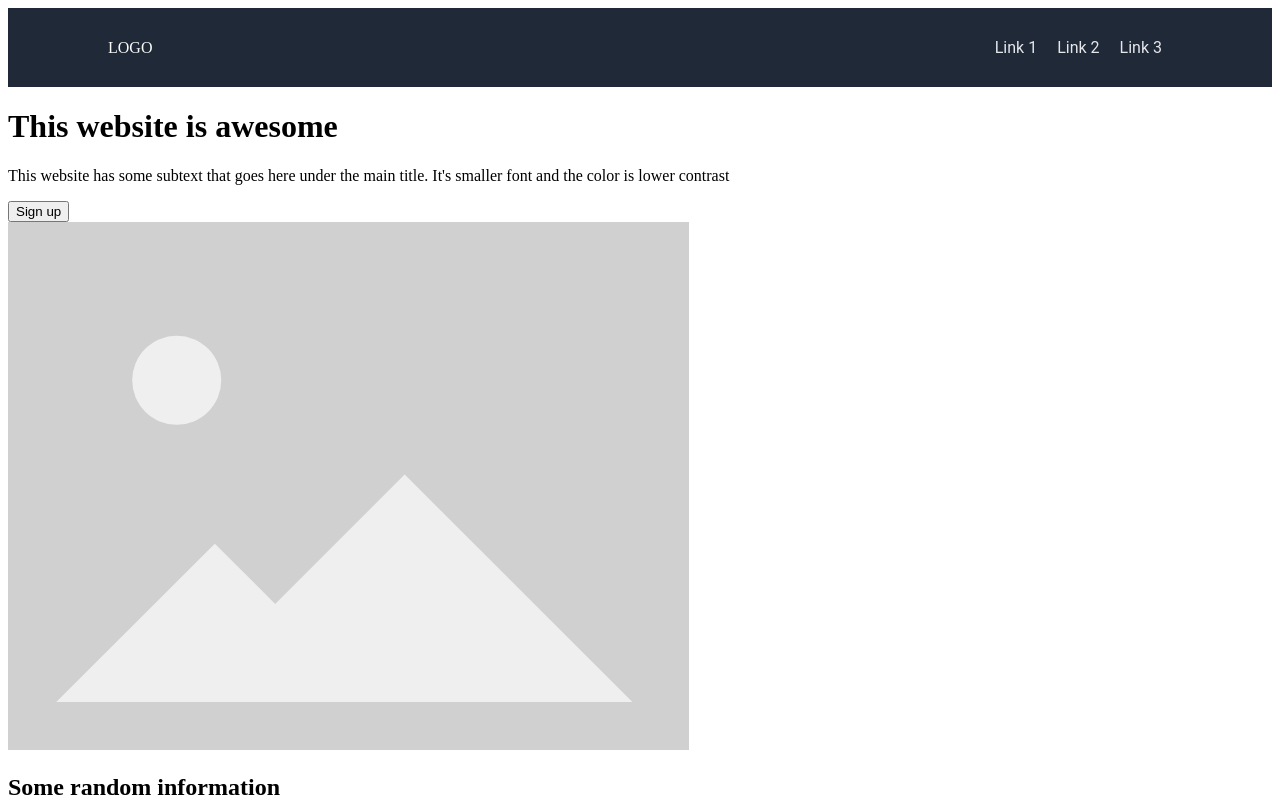
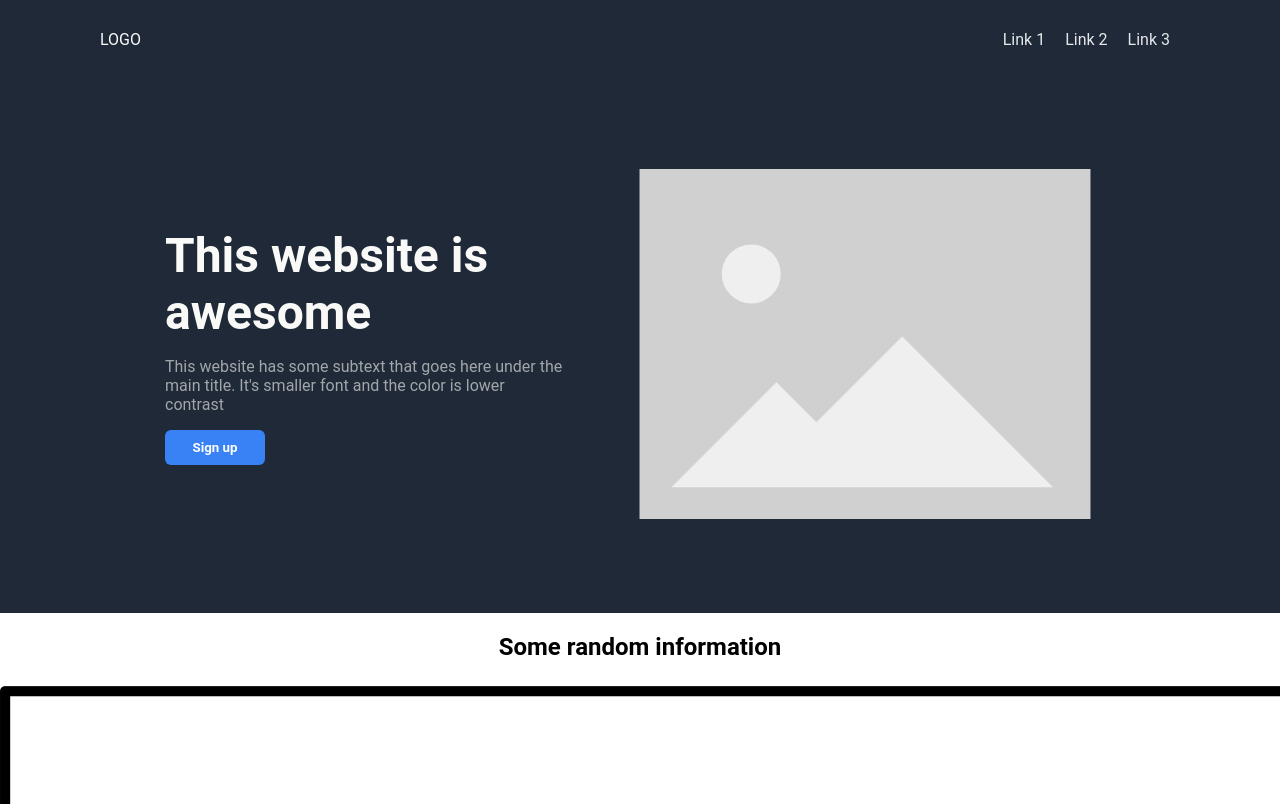
Before and after one commit to Str1ien/website-practice, a plain HTML site: page index.html in a window 1280 px wide. Shown: the top 804 px of the page. Drawn offline with Linux system fonts and the light colour scheme.

Commit message:
description area done, fixed some other minor issues

```diff
--- a/index.html
+++ b/index.html
@@ -19,12 +19,15 @@
         </div>
 
         <div class="description">
-            <h1>This website is awesome</h1>
-            <p>This website has some subtext that goes here under the main title. It's smaller font and the color is lower contrast</p>
-            <button type="button">Sign up</button>
-        </div>
-        <div class="image-description">
-            <img src="/img/Placeholder_view_vector.svg" alt="placeholder">
+            <div class="description-content">
+                <h1>This website is awesome</h1>
+                <p>This website has some subtext that goes here under the main title. It's smaller font and the color is lower contrast</p>
+                <button type="button">Sign up</button>
+            </div>
+
+            <div class="description-img">
+                <img src="/img/Placeholder_view_vector.svg" alt="placeholder">
+            </div>
         </div>
 
         <div class="content">
--- a/styles.css
+++ b/styles.css
@@ -1,7 +1,9 @@
 body {
     background-color: #ffffff;
-
-
+    padding: 0;
+    margin: 0;
+    text-align: center;
+    font-family: 'Roboto', arial;
 }
 
 .container {
@@ -9,8 +11,7 @@ body {
     flex-direction: column;
 }
 
-
-    /* HEADER */
+/* Header */
 
 .header {
     display: flex;
@@ -39,3 +40,54 @@ body {
     font-family: 'Roboto', arial;
     padding: 10px;
 }
+
+/* Description */
+
+.description {
+    display: flex;
+    color: #f9faf8;
+    background-color: #1f2937;
+    align-items: center;
+    justify-content: center;
+    padding: 90px;
+}
+
+.description-content {
+    display: flex;
+    flex-basis: 400px;
+    flex-direction: column;
+    text-align: left;
+    margin-right: 50px;
+}
+
+.description-content p {
+    font-family: 'Roboto', arial;
+    opacity: 0.6;
+}
+
+h1 {
+    font-size: 48px;
+    font-weight: bold;
+    color: #f9faf8;
+    margin: 0;
+    font-family: 'Roboto', arial;
+}
+
+.description button {
+    display: block;
+    text-align: center;
+    width: 100px;
+    border: none;
+    background: #3882f6;
+    padding: 10px;
+    border-radius: 6px;
+    color: #ffffff;
+    font-family: 'Roboto', arial;
+    text-decoration: none;
+    font-weight: bold;
+}
+
+.description-img img{
+    width: 500px;
+    height: 350px;
+}
```
